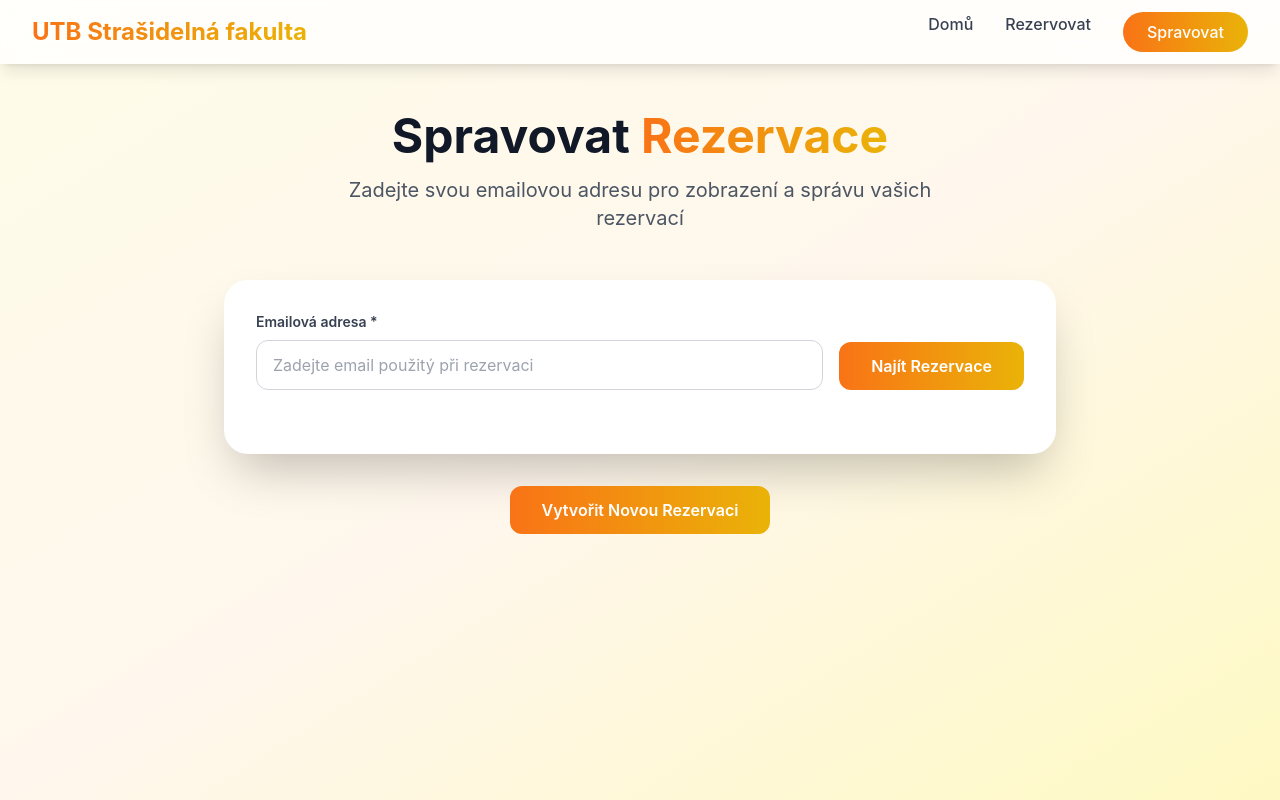
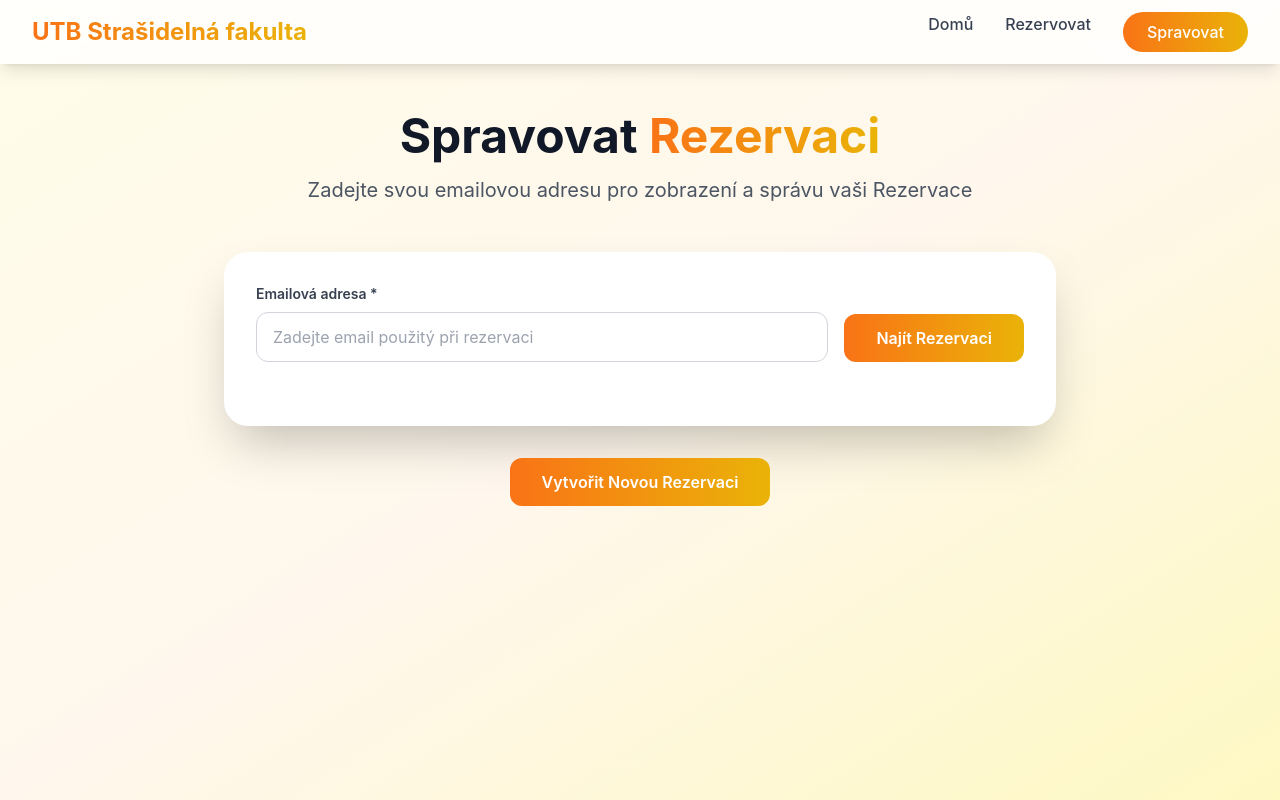
Before and after one commit to KristianZednikovic/UTB_Resys, a React (Create React App) app in the folder frontend/: page /manage in a window 1280 px wide. Built offline with nearby package versions, Linux system fonts and the light colour scheme.

Commit message:
Singular

```diff
--- a/frontend/src/components/ManageReservation.js
+++ b/frontend/src/components/ManageReservation.js
@@ -33,7 +33,7 @@ const ManageReservation = () => {
       setReservations(data.reservations);
       setSuccess(`Našli jsme ${data.count} rezervaci pro email ${email}`);
     } catch (err) {
-      setError("Chyba při načítání rezervací. Zkuste to prosím znovu.");
+      setError("Chyba při načítání rezervace. Zkuste to prosím znovu.");
     } finally {
       setLoading(false);
     }
@@ -118,12 +118,12 @@ const ManageReservation = () => {
           <h1 className="text-5xl font-bold text-gray-900 mb-4">
             Spravovat{" "}
             <span className="bg-gradient-to-r from-orange-500 to-yellow-500 bg-clip-text text-transparent">
-              Rezervace
+              Rezervaci
             </span>
           </h1>
           <p className="text-xl text-gray-600 max-w-2xl mx-auto">
-            Zadejte svou emailovou adresu pro zobrazení a správu vašich
-            rezervací
+            Zadejte svou emailovou adresu pro zobrazení a správu vaši
+            Rezervace
           </p>
         </div>
 
@@ -150,7 +150,7 @@ const ManageReservation = () => {
                   disabled={loading}
                   className="bg-gradient-to-r from-orange-500 to-yellow-500 text-white px-8 py-3 rounded-xl font-semibold hover:shadow-xl transform hover:scale-105 transition-all duration-200 disabled:opacity-50 disabled:cursor-not-allowed disabled:transform-none"
                 >
-                  {loading ? "Hledám..." : "Najít Rezervace"}
+                  {loading ? "Hledám..." : "Najít Rezervaci"}
                 </button>
               </div>
             </div>
@@ -273,10 +273,10 @@ const ManageReservation = () => {
                 </svg>
               </div>
               <h3 className="text-xl font-semibold text-gray-900 mb-2">
-                Žádné rezervace nenalezeny
+                Žádná rezervace nenalezena
               </h3>
               <p className="text-gray-600">
-                Pro email <strong>{email}</strong> nebyly nalezeny žádné
+                Pro email <strong>{email}</strong> nebyla nalezena žádná
                 rezervace.
               </p>
             </div>
```
